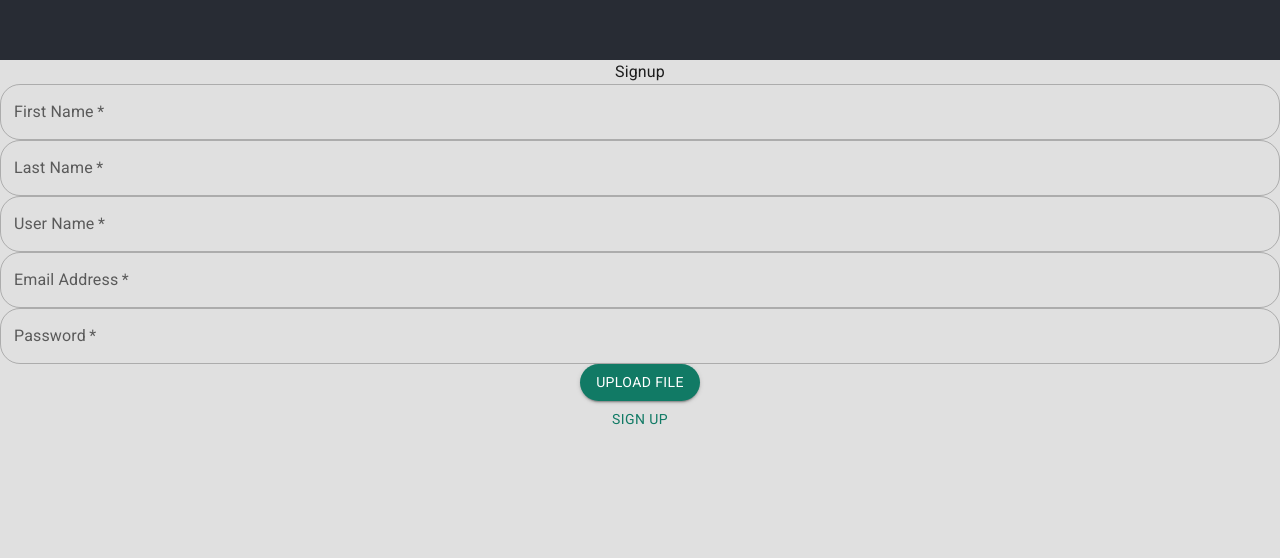
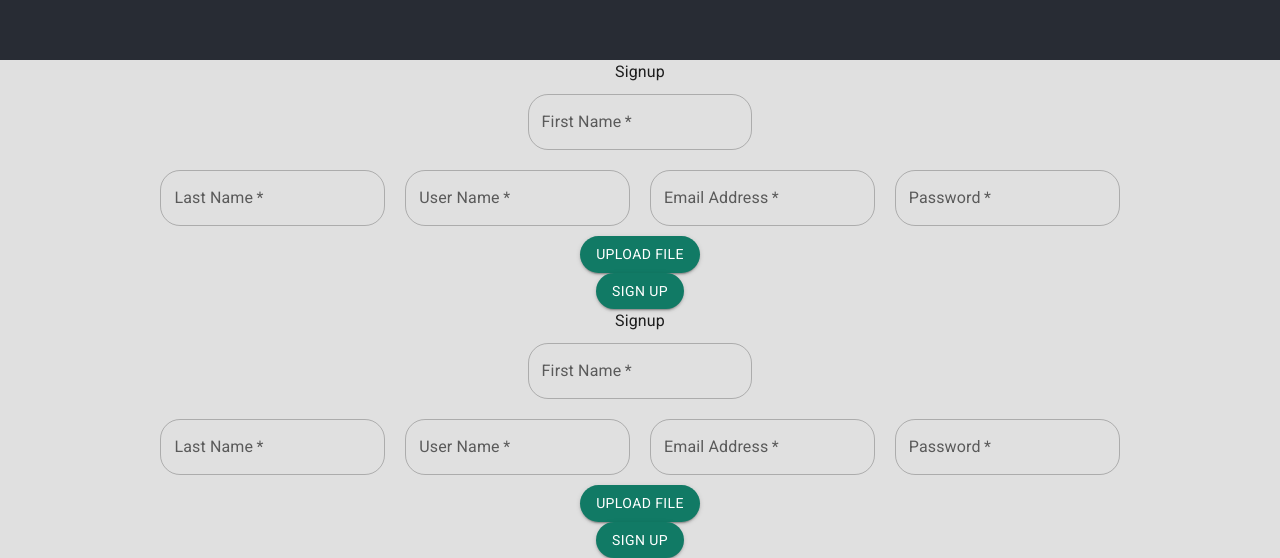
Before and after one commit to ma-lina/codeconnect, a React (Create React App) app in the folder client/: page /signup in a window 1280 px wide. Shown: the part 740-1298 px from the top of the page. Before the commit the page ends 1177 px from the top, so only its background shows below. Built offline with nearby package versions, Linux system fonts and the light colour scheme; the HTML template or start-up script is replaced by a standard one.

Commit message:
convert file into blob

```diff
--- a/client/src/App.css
+++ b/client/src/App.css
@@ -1,16 +1,5 @@
 .App {
   text-align: center;
-}
-
-.App-logo {
-  height: 40vmin;
-  pointer-events: none;
-}
-
-@media (prefers-reduced-motion: no-preference) {
-  .App-logo {
-    animation: App-logo-spin infinite 20s linear;
-  }
 }
 
 .App-header {
@@ -23,16 +12,3 @@
   font-size: calc(10px + 2vmin);
   color: white;
 }
-
-.App-link {
-  color: #61dafb;
-}
-
-@keyframes App-logo-spin {
-  from {
-    transform: rotate(0deg);
-  }
-  to {
-    transform: rotate(360deg);
-  }
-}
--- a/client/src/App.tsx
+++ b/client/src/App.tsx
@@ -19,9 +19,8 @@ function App() {
       <CssBaseline />
       <AuthContextProvider>
         <div className="App">
-          <header className="App-header">
-            {/* <img src={logo} className="App-logo" alt="logo" /> */}
-          </header>
+          <header className="App-header"></header>
+          <Signup />
           <Routes>
             <Route path="/login" element={<Login />} />
             <Route path="/signup" element={<Signup />} />
--- a/client/src/Context/AuthContext.tsx
+++ b/client/src/Context/AuthContext.tsx
@@ -1,36 +1,15 @@
-import { AnySrvRecord } from "dns";
-import {
-  useEffect,
-  useState,
-  createContext,
-  ReactNode,
-  Dispatch,
-  SetStateAction,
-} from "react";
+import { useState, createContext, ReactNode } from "react";
 
 interface AuthContextType {
   newUser: SignUp;
   selectedFile: Blob | string;
-  submitImage: (e: React.FormEvent<HTMLFormElement>) => void;
+  submitImage: (e: React.MouseEvent<HTMLFormElement>) => void;
   signUp: () => void;
-  setSelectedFile: (selectedFile: string) => void;
+  setSelectedFile: (selectedFile: Blob | string) => void;
   setNewUser: (newUser: SignUp) => void;
 }
 
 // const authContextDefaultValues: AuthContextType = {
-//   newUser: {
-//     firstName: "",
-//     lastName: "",
-//     username: "",
-//     password: "",
-//     email: "",
-//     image: "",
-//     isAdmin: false,
-//   },
-//   selectedFile: "",
-//     submitImage: () => {
-//       console.log("Submit Image Initial state")
-//   },
 //   signUp: () => {},
 //   setSelectedFile: () => {},
 //   setNewUser: () => {},
@@ -54,7 +33,7 @@ export const AuthContextProvider: React.FC<Props> = ({ children }) => {
     isAdmin: false,
   });
 
-  const submitImage = async (e: React.FormEvent<HTMLFormElement>) => {
+  const submitImage = async (e: React.MouseEvent<HTMLFormElement>) => {
     e.preventDefault();
     const formData = new FormData();
     formData.append("image", selectedFile);
--- a/client/src/Views/Signup.tsx
+++ b/client/src/Views/Signup.tsx
@@ -1,10 +1,11 @@
 import React, { useState, useContext } from "react";
 import TextField from "@mui/material/TextField";
-import { Button } from "@mui/material";
+import Button from "@mui/material/Button";
+import Box from "@mui/material/Box";
 import { AuthContext } from "../Context/AuthContext";
 
 const Signup = () => {
-  const { newUser, setNewUser, setSelectedFile, submitImage } =
+  const { newUser, setNewUser, setSelectedFile, submitImage, signUp } =
     useContext(AuthContext);
 
   const handleChangeHandler = (e: React.ChangeEvent<HTMLInputElement>) => {
@@ -12,14 +13,31 @@ const Signup = () => {
   };
 
   const attachFileHandler = (e: React.ChangeEvent<HTMLInputElement>) => {
-    if (!e.target.files[0]) {
-      setSelectedFile(e.target.files[0]);
+    if (
+      e &&
+      e.target &&
+      e.target.files &&
+      e.target.files.length > 0 &&
+      e.target.files[0]
+    ) {
+      const blob = new Blob([e.target.files[0]]);
+      setSelectedFile(blob);
     }
   };
 
   return (
     <div>
       <div>Signup</div>
+      <div>
+        <Box
+          component="form"
+          sx={{
+            "& .MuiTextField-root": { m: 1, width: "25ch" },
+            flexDirection: "column",
+          }}
+          noValidate
+          autoComplete="off"
+        >
           <div>
             <TextField
               //  error={}
@@ -34,6 +52,7 @@ const Signup = () => {
               required
               fullWidth
             />
+          </div>
           <TextField
             //  error={}
             variant="outlined"
@@ -90,7 +109,7 @@ const Signup = () => {
             <Button
               variant="contained"
               color="primary"
-            onClick={attachFileHandler}
+              onClick={() => submitImage}
             >
               upload file
             </Button>
@@ -100,7 +119,10 @@ const Signup = () => {
               style={{ display: "none" }}
             />
           </div>
-        <Button>Sign up</Button>
+          <Button variant="contained" color="primary" onClick={signUp}>
+            Sign up
+          </Button>
+        </Box>
       </div>
     </div>
   );
```
Lines whose indentation alone changed are shown as unchanged.
